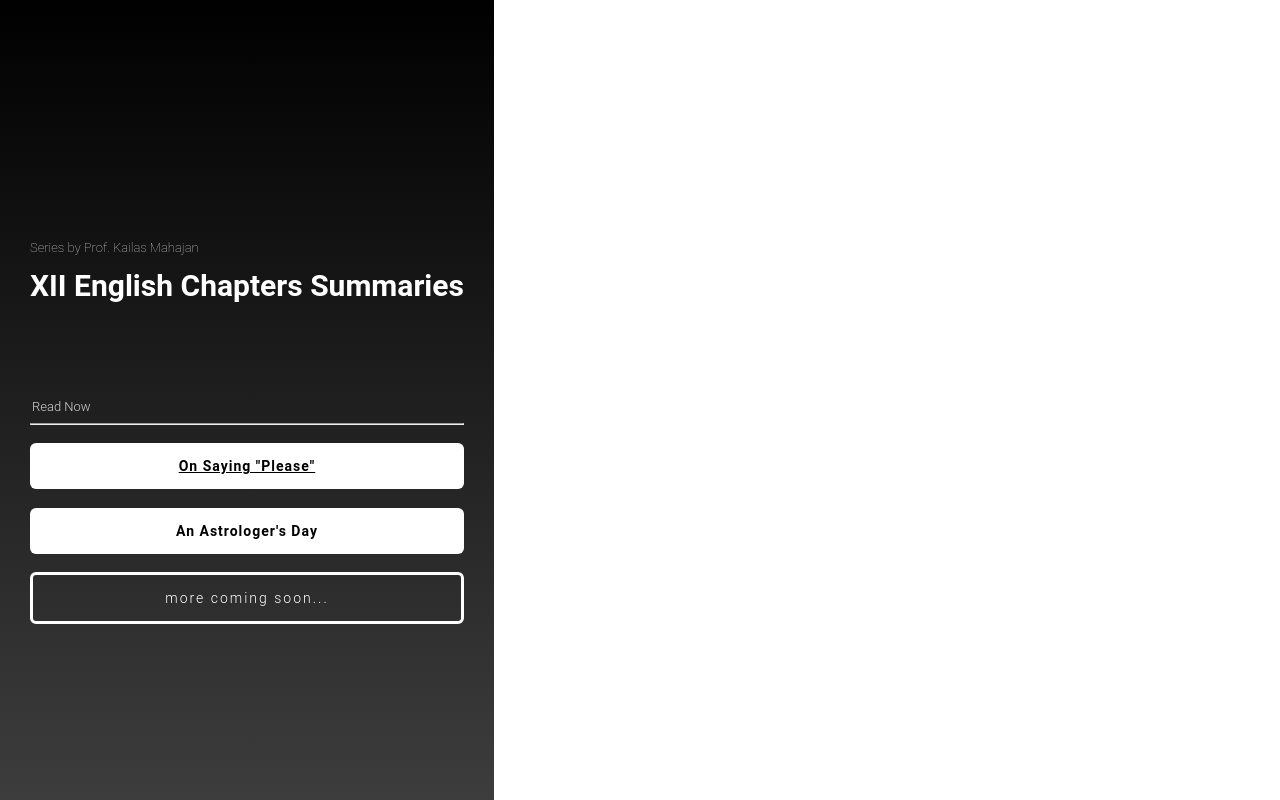
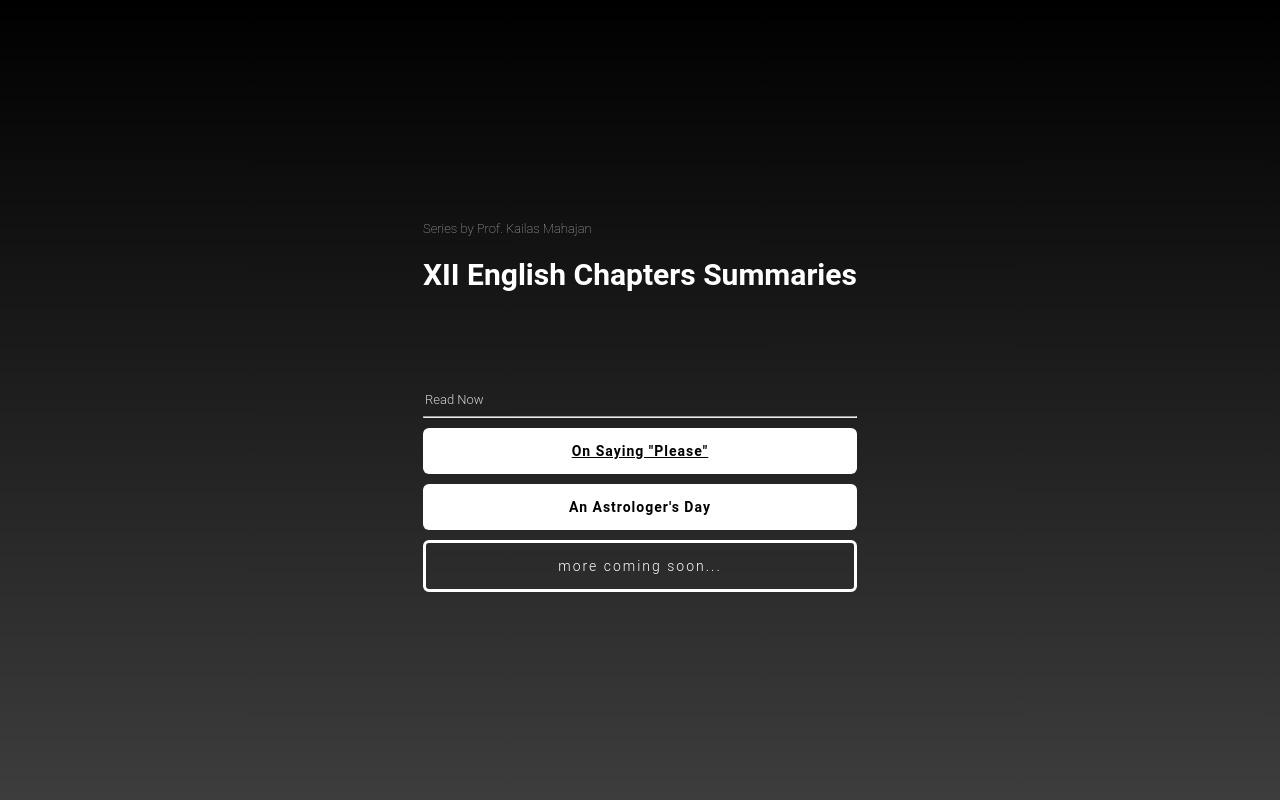
Before and after one commit to mangeshmahajan/english-summary, a plain HTML site: page index.html in a window 1280 px wide. Drawn offline with Linux system fonts and the light colour scheme.

Commit message:
Main Page Layout

```diff
--- a/index.html
+++ b/index.html
@@ -7,23 +7,29 @@
     <link rel="stylesheet" href="styles.css">
 </head>
 <body>
+
+    <div class="m-full">
         <div class="main-page">
+            <div class="m-container">
+
                 <p>Series by Prof. Kailas Mahajan</p>
+
                 <h1>XII English Chapters Summaries</h1>
 
                 <div class="read"> Read Now</div>
+
                 <hr class="mpsep">
 
                 <div class="link-container">
-
                     <a class="contents" href="osp.html" style="text-decoration: underline;">On Saying "Please"</a>
                     <a class="contents" href="aad.html">An Astrologer's Day</a>
                     <a class="contents more" href="#">more coming soon...</a>
-
                 </div>
 
 
             </div>
 
+        </div>
+    </div>
 </body>
 </html>
--- a/styles.css
+++ b/styles.css
@@ -155,36 +155,39 @@ body{
 
 
 
-
+.m-full{
+    background: linear-gradient(180deg, #000000 0%, #3d3d3d 100%);
+    height: 100vh;
+    width: 100%;
+}
 
 
 
 .main-page{
-    margin: 0;
-    padding: 0;
     height: 100vh;
-    background: linear-gradient(180deg, #000000 0%, #3d3d3d 100%);
+
+    padding: 50px;
+    max-width: 600px;
+    margin: 0 auto;
+    display: grid;
+    place-items: center;
 
 
-    /* display: grid; */
-    padding: 0 30px;
-    position: fixed;
 
-    /* grid-template-rows: 20% 30% 30%;
+}
 
-    grid-template-areas:
-    "." "name" "heading"; */
+.m-container{
 
 
 }
 
 .main-page p{
     grid-area: name;
-    color: white;
+    color: rgb(230, 230, 230);
     font-weight: lighter;
     opacity: 0.8;
     font-size: small;
-    margin-top: 30vh;
+
 }
 
 .main-page h1{
@@ -194,13 +197,13 @@ body{
     /* text-shadow:0px 5px 3px rgba(0, 0, 0, 0.5); */
     grid-area: heading;
     font-size: 30px;
-    margin-top: 1vh;
+
 
 }
 
 .main-page .contents {
     display: block;
-    margin-top: 2.3vh ;
+    margin-top: 10px;
     text-align: center;
     padding: 15px 20px;
     color: black;
@@ -229,6 +232,7 @@ body{
     border: 3px solid white;
     font-size: 14px;
     font-weight: 300;
+
 }
 
 
@@ -237,11 +241,12 @@ body{
 .read{
     color: rgb(255, 255, 255);
     display: block;
-    margin-top: 12vh;
+
     padding-left: 2px;
     opacity: .8;
     font-size: small;
     font-weight: 350;
+    margin-top: 100px;
 }
 
 
```
Lines whose indentation alone changed are shown as unchanged.
